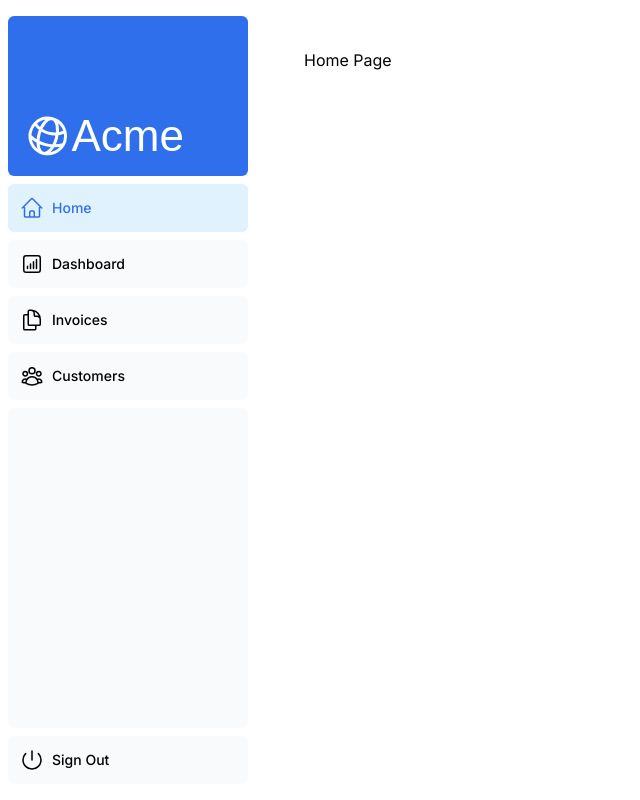
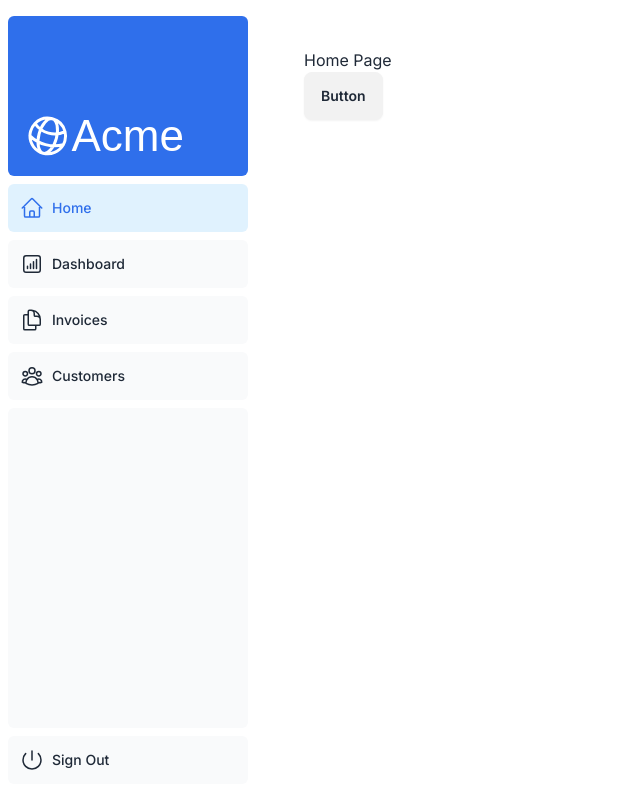
Before and after one commit to 50516004/Open-DB-2, a Next.js app: page /home in a window 1280 px wide. Shown: the whole page, without its empty margins (0-640 px from the left). Built offline with nearby package versions, Linux system fonts and the light colour scheme; no server answers; a web font is replaced by a local one.

Commit message:
daisyUIインストール 認証設定コメントアウト

```diff
--- a/auth.config.ts
+++ b/auth.config.ts
@@ -6,19 +6,20 @@ export const authConfig = {
   },
   callbacks: {
     authorized({ auth, request: { nextUrl } }) {
-      const isLoggedIn = !!auth?.user;
-      const isOnDashboard = nextUrl.pathname.startsWith('/dashboard');
+      // const isLoggedIn = !!auth?.user;
+      // const onLoginPage = nextUrl.pathname.startsWith('/login');
 
-      if (isOnDashboard) {
+      // if (onLoginPage && isLoggedIn) {
+      //   return Response.redirect(new URL('/home', nextUrl));
+      // }
 
-        if (isLoggedIn) {
-          return true;
-        }
+      // if (isLoggedIn) {
+      //   return true;
+      // } else {
+      //   return false;
+      // }
+      return true;
 
-        return false; // Redirect unauthenticated users to login page
-      }
-
-      return true;
     },
   },
   providers: [], // Add providers with an empty array for now
--- a/package.json
+++ b/package.json
@@ -26,7 +26,8 @@
     "@types/bcrypt": "^5.0.2",
     "@types/node": "20.14.8",
     "@types/react": "18.3.3",
-    "@types/react-dom": "18.3.0"
+    "@types/react-dom": "18.3.0",
+    "daisyui": "^4.12.10"
   },
   "engines": {
     "node": ">=20.12.0"
--- a/src/app/home/page.tsx
+++ b/src/app/home/page.tsx
@@ -5,6 +5,9 @@ export default async function Page() {
   console.log(session?.user);
 
   return (
-    <p>Home Page</p>
+    <>
+      <p>Home Page</p>
+      <button className="btn">Button</button>
+    </>
   );
 }
--- a/tailwind.config.ts
+++ b/tailwind.config.ts
@@ -27,6 +27,9 @@ const config: Config = {
       },
     },
   },
-  plugins: [require('@tailwindcss/forms')],
+  plugins: [
+    require('@tailwindcss/forms'),
+    require('daisyui'),
+  ],
 };
 export default config;
```
Also changed, not shown: 1 other file (tests, documents, lock files or other folders).
